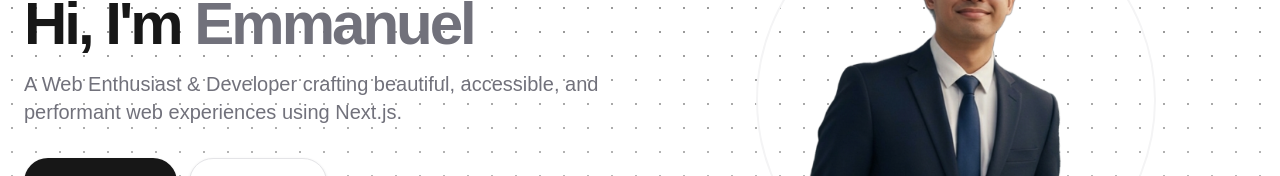
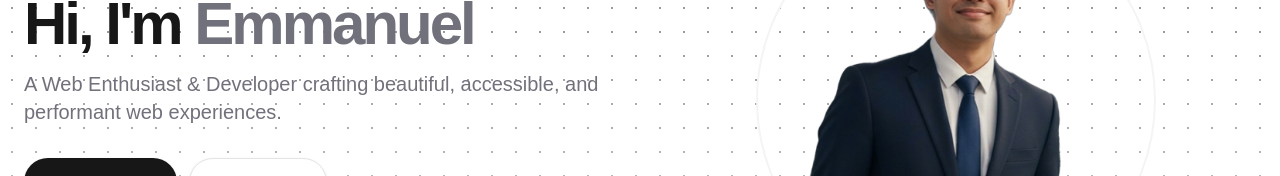
Before and after one commit to EmmanuelBitancor/emdevman-portfolio, a Next.js app in the folder emdevman/: page / in a window 1280 px wide. Shown: the part 292-468 px from the top of the page. Built offline with nearby package versions, Linux system fonts and the light colour scheme.

Commit message:
Update Hero.tsx

```diff
--- a/emdevman/app/sections/Hero.tsx
+++ b/emdevman/app/sections/Hero.tsx
@@ -45,7 +45,7 @@ export default function Hero() {
               </h1>
               <p className="max-w-[600px] text-zinc-500 md:text-xl dark:text-zinc-400">
                 A Web Enthusiast & Developer crafting beautiful, accessible, and
-                performant web experiences using Next.js.
+                performant web experiences.
               </p>
             </div>
 
```
